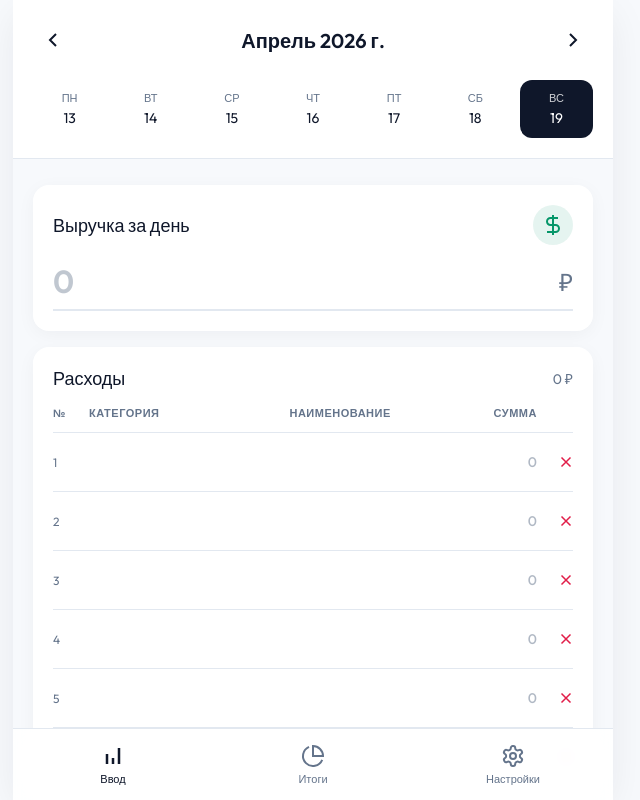
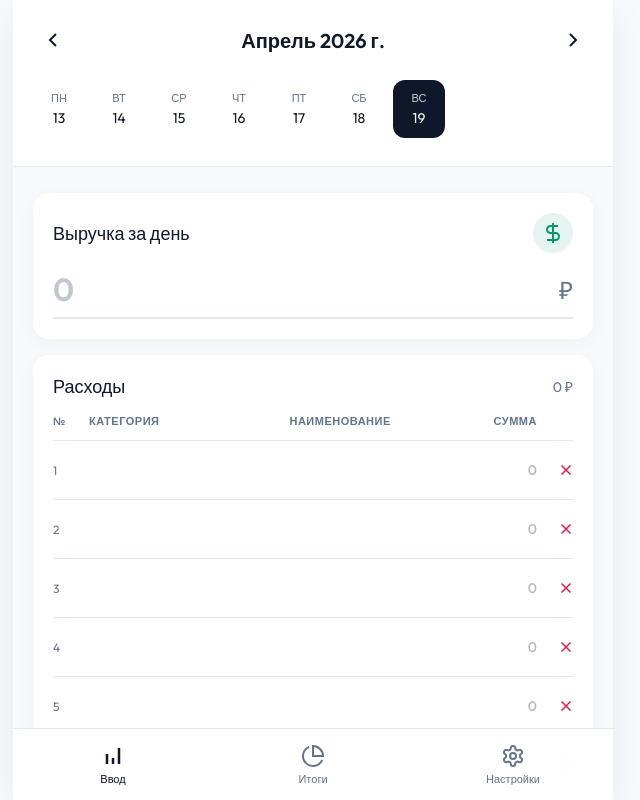
Before and after one commit to yuraertsev-blip/u-coff-FINANCE, a website with bundled scripts: page index.html in a window 1280 px wide. Shown: the whole page, without its empty margins (327-967 px from the left). Built offline with nearby package versions, Linux system fonts and the light colour scheme; no server answers.

Commit message:
Update styles.css

```diff
--- a/styles.css
+++ b/styles.css
@@ -134,9 +134,17 @@ main#view-container {
     color: var(--accent-expense);
 }
 .calendar-days {
-    display: grid;
-    grid-template-columns: repeat(7, 1fr);
+    display: flex;
+    flex-direction: row;
+    overflow-x: auto;
+    scroll-behavior: smooth;
     gap: 8px;
+    padding-bottom: 8px;
+    -ms-overflow-style: none; /* IE and Edge */
+    scrollbar-width: none; /* Firefox */
+}
+.calendar-days::-webkit-scrollbar {
+    display: none;
 }
 .cal-day {
     display: flex;
@@ -144,6 +152,8 @@ main#view-container {
     align-items: center;
     justify-content: center;
     padding: 10px 0;
+    min-width: 52px;
+    flex-shrink: 0;
     border-radius: 12px;
     cursor: pointer;
     transition: var(--trans);
```
